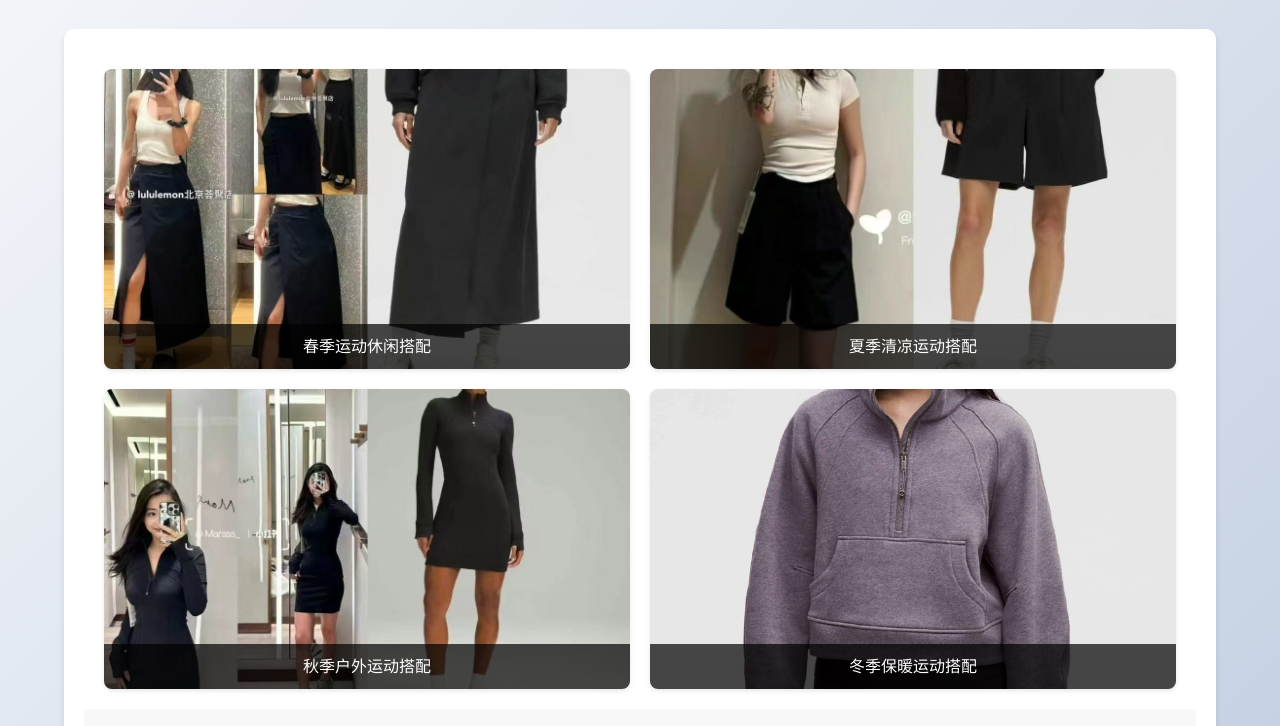
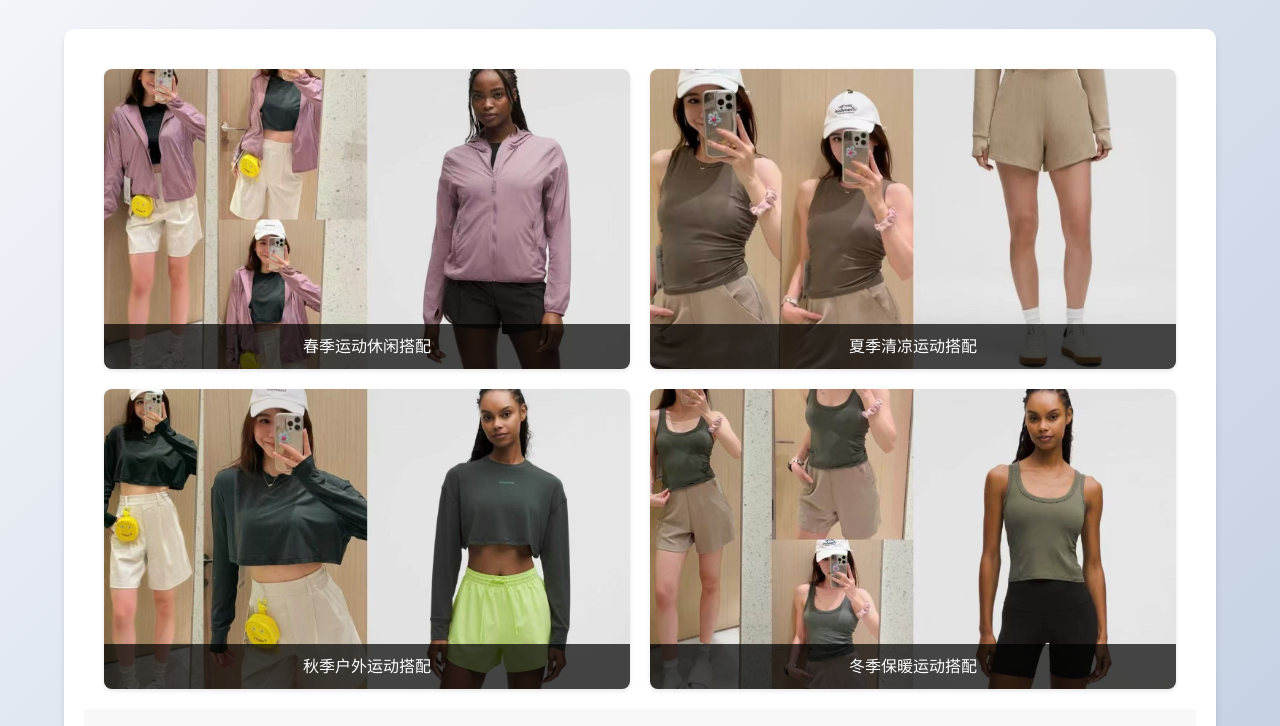
Before and after one commit to Pennycui1011/Beijing-Solana-store, a plain HTML site: page index.html in a window 1280 px wide. Shown: the part 523-1249 px from the top of the page. Drawn offline with nearby package versions, Linux system fonts and the light colour scheme.

Commit message:
Update index.html

```diff
--- a/index.html
+++ b/index.html
@@ -43,19 +43,19 @@
             <div class="image-gallery" id="image-gallery">
                 <div class="gallery-page active">
                     <div class="gallery-item">
-                        <img src="daima/搭配指南/369a94ec8d7f12ccf2c9310b3ef3ff8.jpg" alt="春季搭配">
+                        <img src="微信图片_20250417143358.jpg" alt="夏季凉爽轻盈风搭配">
                         <div class="gallery-caption">春季运动休闲搭配</div>
                     </div>
                     <div class="gallery-item">
-                        <img src="daima/搭配指南/bd69918ddc8bf7158baca8799c593a7.jpg" alt="夏季搭配">
+                        <img src="微信图片_20250417143441.jpg" alt="夏季运动俏皮风搭配">
                         <div class="gallery-caption">夏季清凉运动搭配</div>
                     </div>
                     <div class="gallery-item">
-                        <img src="daima/搭配指南/9d40ff956e992aee83d70141a0c07c5.jpg" alt="秋季搭配">
+                        <img src="微信图片_20250417143445.jpg" alt="夏季绿意盎然风搭配">
                         <div class="gallery-caption">秋季户外运动搭配</div>
                     </div>
                     <div class="gallery-item">
-                        <img src="daima/搭配指南/9a8ade238cfac28b2fe3fced8087b32.jpg" alt="冬季搭配">
+                        <img src="微信图片_20250417143458.jpg" alt="夏季清爽微风天气搭配">
                         <div class="gallery-caption">冬季保暖运动搭配</div>
                     </div>
                 </div>
```
